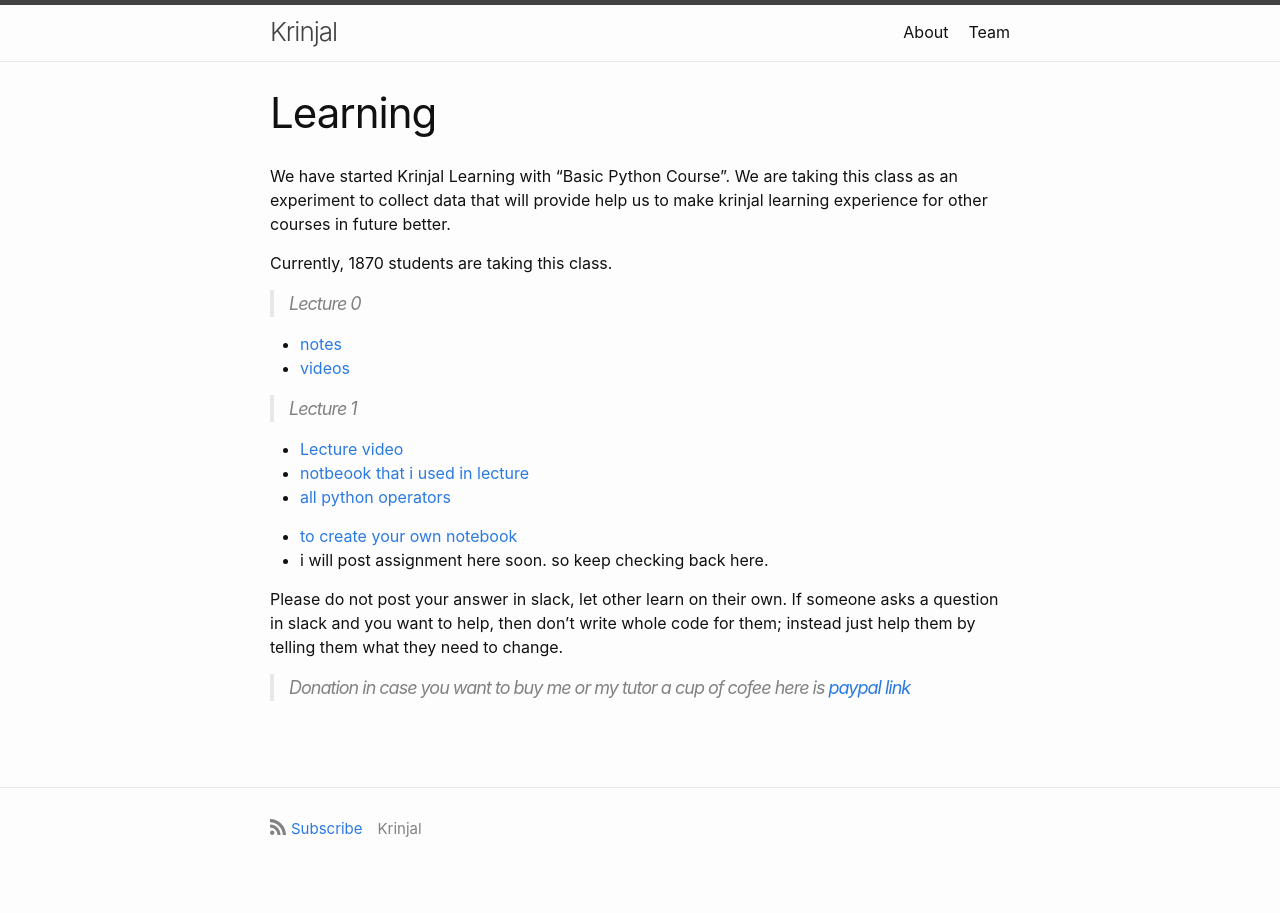
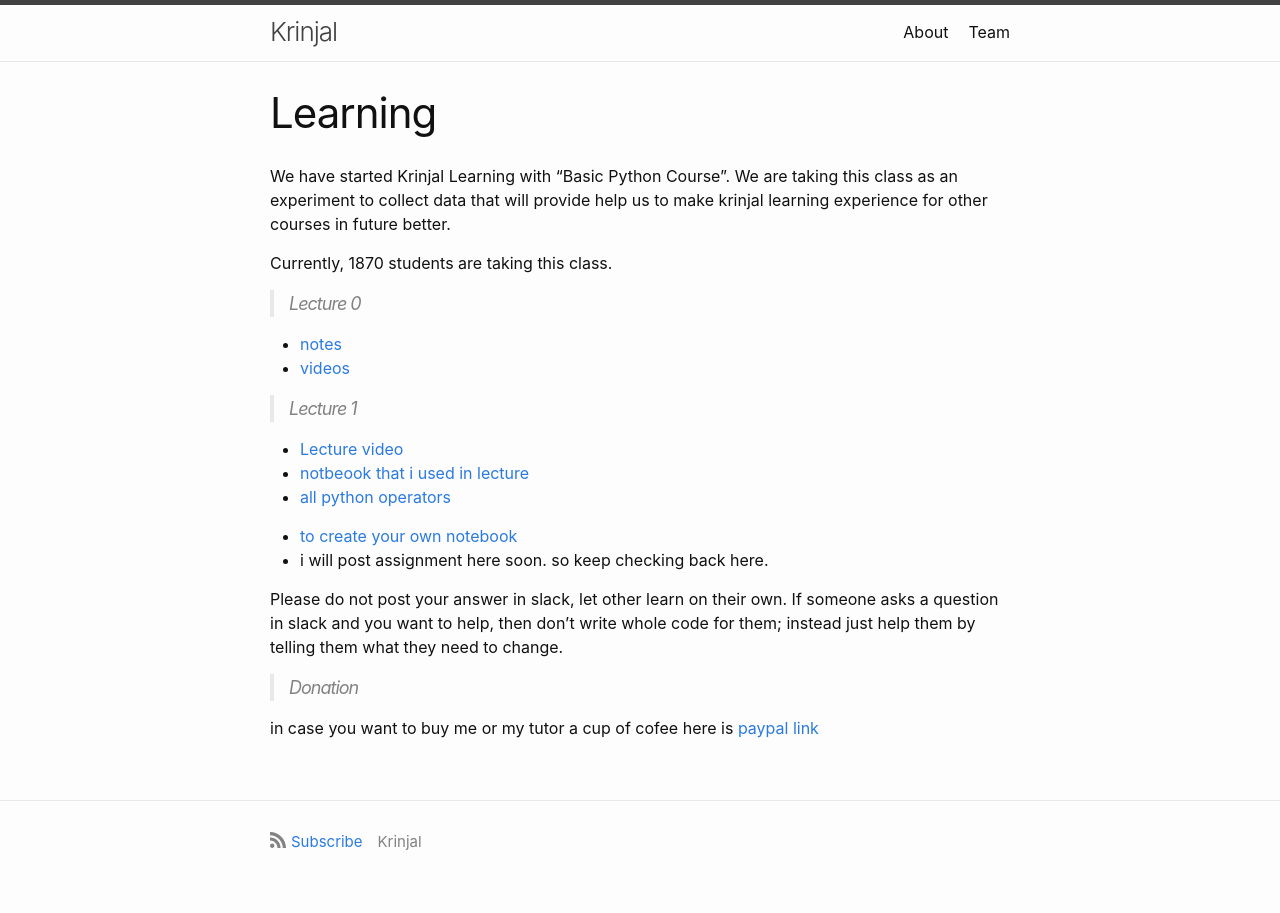
Before and after one commit to krinjalorg/krinjalorg.github.io, a Jekyll site: the page built from pages/projects/learning.md, in a window 1280 px wide. Built offline with Jekyll 4.4.1, drawn with Linux system fonts in a browser that asks for light colours.

```diff
--- a/pages/projects/learning.md
+++ b/pages/projects/learning.md
@@ -28,4 +28,5 @@
 If someone asks a question in slack and you want to help, then don't write whole code for them; instead just help them by telling them what they need to change.
 
 > Donation
-> in case you want to buy me or my tutor a cup of cofee here is [paypal link](paypal.me/kshitij)
+
+in case you want to buy me or my tutor a cup of cofee here is [paypal link](paypal.me/kshitij)
```
